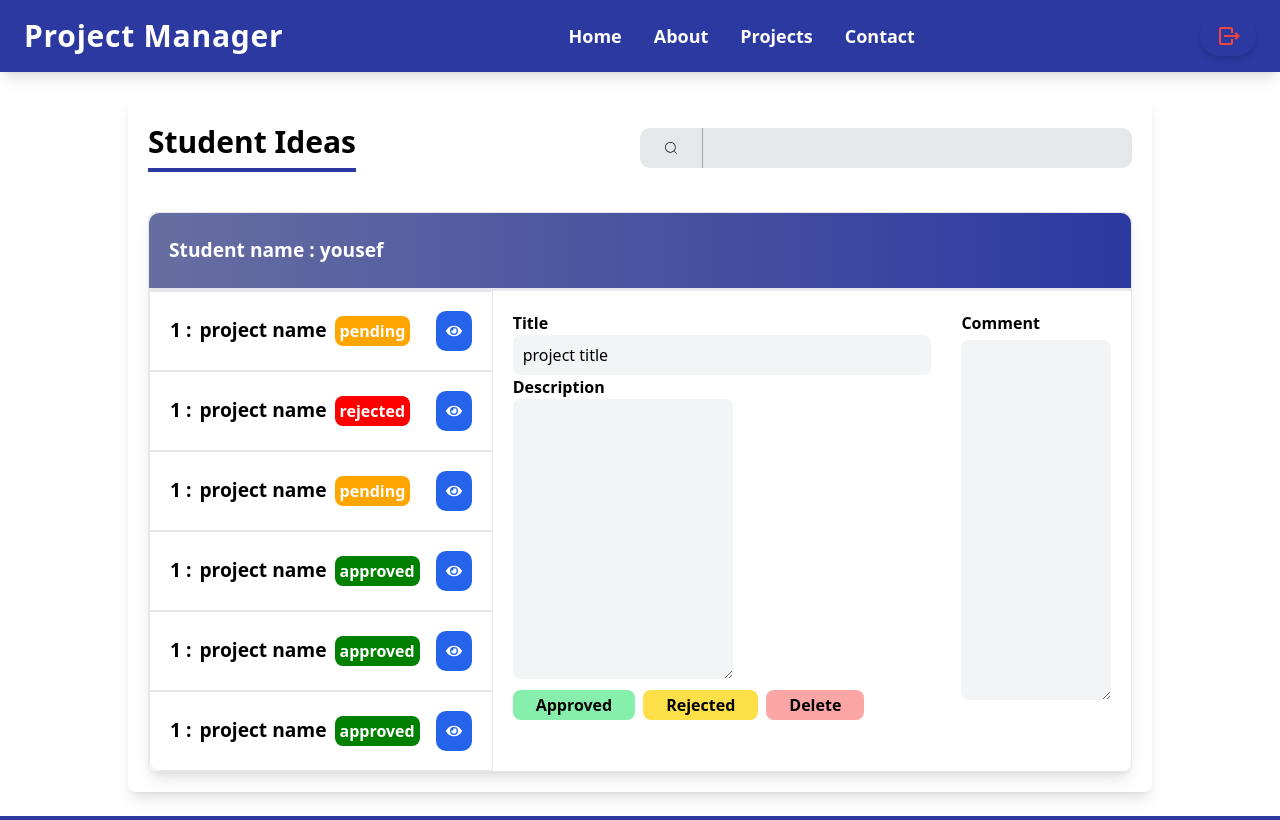
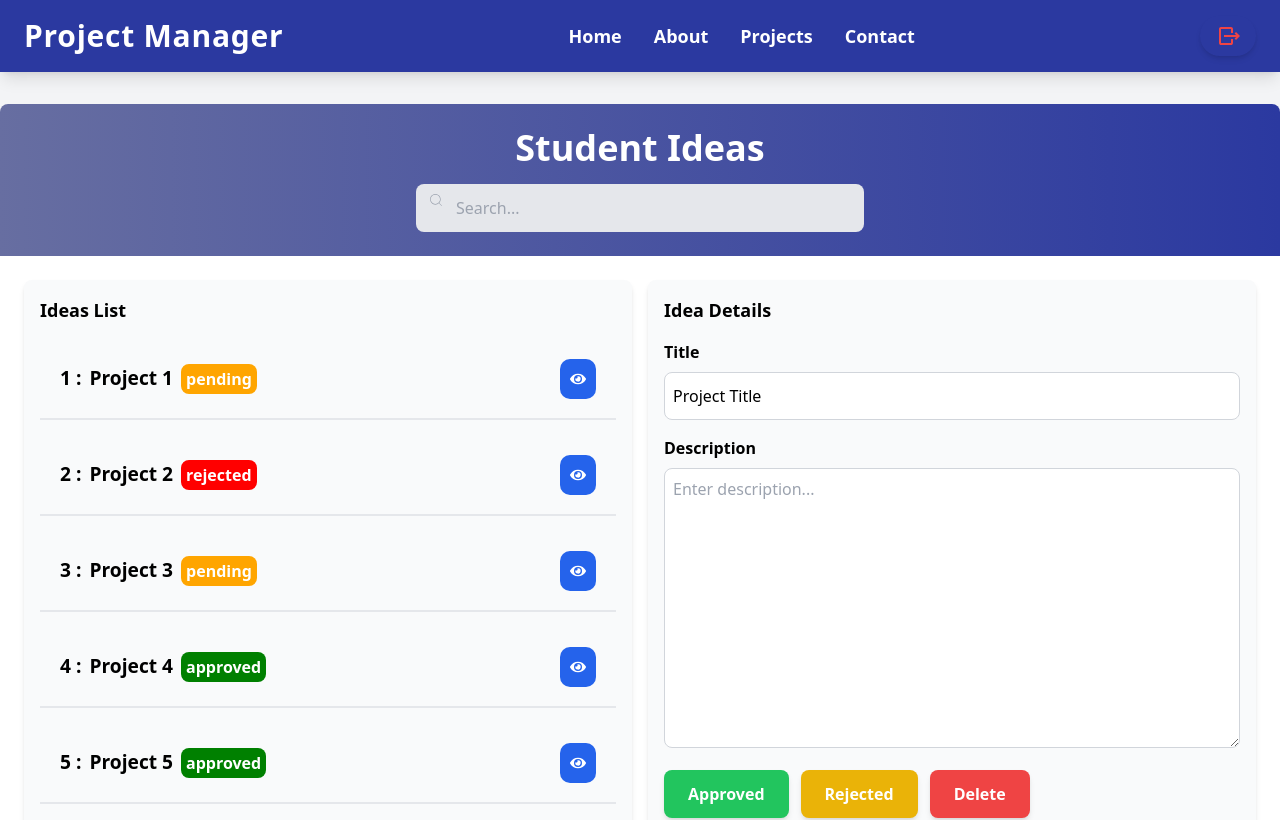
Before and after one commit to arwaalqhtanii/project-managemnt1, a React (Vite) app in the folder FrontEnd/: page /studentideas/1 in a window 1280 px wide. Shown: the top 820 px of the page. Built offline with nearby package versions, Linux system fonts and the light colour scheme.

Commit message:
New Disign for StudentIde By Waleed

```diff
--- a/FrontEnd/src/pages/StudentIdeas.jsx
+++ b/FrontEnd/src/pages/StudentIdeas.jsx
@@ -1,140 +1,136 @@
-
 import { CiSearch } from "react-icons/ci";
-
 import StudentIdeaItems from '../components/StudentIdeaItems';
-
 import Footer from '../components/Footer';
 import Navbar from '../components/Navbar';
+
 function StudentIdeas() {
-
     function DeleteIdeaFN() {
-
+        // Logic to delete idea
     }
 
     function ShowDetailsFN() {
+        // Logic to show details
+    }
 
-    }
     return (
-        <div className="container flex flex-col mx-auto gap-y-[1.5rem] relative">
-            <Navbar></Navbar>
-            <div className='flex justify-center w-[100vw]'>
-                <div className='w-[80vw] flex flex-col gap-y-[1rem] bg-white shadow-lg rounded-lg p-[20px]'>
-                    <div className='flex justify-between items-center h-[10vh]'>
-                        <div className="w-full flex justify-between  mb-4">
-                            <h2 className="text-3xl font-bold text-black border-b-4 border-[#2B39A0] pb-2 text-left">
-                                Student Ideas
-                            </h2>
-                            <div className='flex w-[50%] justify-center items-center'>
-                                <div className='h-[40px] w-[fit-content] px-[23px] flex justify-center bg-gray-200 rounded-l-[10px] items-center border-r-[1px] border-gray-400'>
-                                    <CiSearch></CiSearch>
-                                </div>
-                                <input type='search' className='h-[40px] w-[90%] bg-gray-200 rounded-r-[10px] focus:outline-none'></input>
+        <div className="flex flex-col h-screen bg-gray-100">
+            <Navbar />
+            <main className="flex-1 flex justify-center items-center pt-8 ">
+                <div className="w-full max-w-7xl bg-white rounded-lg shadow-lg overflow-hidden">
+                    <header className="bg-gradient-to-r from-[#676ea1] to-[#2B39A0] text-white p-6 flex flex-col items-center">
+                        <h2 className="text-4xl font-bold">Student Ideas</h2>
+                        <div className="mt-4 w-full max-w-md">
+                            <div className="relative">
+                                <CiSearch className="absolute left-3 top-2 text-gray-400" />
+                                <input
+                                    type="search"
+                                    className="h-12 w-full bg-gray-200 pl-10 rounded-lg focus:outline-none focus:ring-2 focus:ring-blue-400 text-black"
+                                    placeholder="Search..."
+                                />
+                            </div>
+                        </div>
+                    </header>
+
+                    <div className="grid grid-cols-1 md:grid-cols-2 gap-4 p-6">
+                        {/* Left Side for Ideas List */}
+                        <div className="bg-gray-50 rounded-lg p-4 shadow-md h-full overflow-auto">
+                            <h3 className="font-semibold text-lg mb-4">Ideas List</h3>
+                            <div className="space-y-4">
+                                <StudentIdeaItems
+                                    number='1'
+                                    title="Project 1"
+                                    deleteFN={DeleteIdeaFN}
+                                    showDetailsFN={ShowDetailsFN}
+                                    status='pending'
+                                />
+                                <StudentIdeaItems
+                                    number='2'
+                                    title="Project 2"
+                                    deleteFN={DeleteIdeaFN}
+                                    showDetailsFN={ShowDetailsFN}
+                                    status='rejected'
+                                />
+                                <StudentIdeaItems
+                                    number='3'
+                                    title="Project 3"
+                                    deleteFN={DeleteIdeaFN}
+                                    showDetailsFN={ShowDetailsFN}
+                                    status='pending'
+                                />
+                                <StudentIdeaItems
+                                    number='4'
+                                    title="Project 4"
+                                    deleteFN={DeleteIdeaFN}
+                                    showDetailsFN={ShowDetailsFN}
+                                    status='approved'
+                                />
+                                <StudentIdeaItems
+                                    number='5'
+                                    title="Project 5"
+                                    deleteFN={DeleteIdeaFN}
+                                    showDetailsFN={ShowDetailsFN}
+                                    status='approved'
+                                />
+                                <StudentIdeaItems
+                                    number='6'
+                                    title="Project 6"
+                                    deleteFN={DeleteIdeaFN}
+                                    showDetailsFN={ShowDetailsFN}
+                                    status='approved'
+                                />
+                                <StudentIdeaItems
+                                    number='7'
+                                    title="Project 7"
+                                    deleteFN={DeleteIdeaFN}
+                                    showDetailsFN={ShowDetailsFN}
+                                    status='approved'
+                                />
                             </div>
                         </div>
 
-                    </div>
-                    <div className='flex flex-col  w-[100%] border-[1px] bg-white shadow-lg rounded-lg h-[70vh] max-md:h-[100%] '>
-
-                        <div className='w-[100%] flex items-center h-[10vh] px-[20px] border-gray-200 border-b-[3px] rounded-t-[10px] bg-gradient-to-r from-[#676ea1] to-[#2B39A0]'>
-                            <p className='text-white font-semibold text-[1.2rem]'>Student name : {'yousef'}</p>
-
-                        </div>
-                        <div className='w-[100%] h-[60vh] flex max-md:h-[100%] max-md:flex-col'>
-
-                            <div className='w-[35%] max-md:w-[100%] max-md:h-[50%] h-[60vh] flex flex-col border-[1px]  rounded-bl-[10px]  overflow-y-scroll '>
-
-                                <StudentIdeaItems
-                                    number='1'
-                                    title="project name"
-                                    deleteFN={DeleteIdeaFN}
-                                    showDetailsFN={ShowDetailsFN}
-                                    status='pending'
-
-                                ></StudentIdeaItems>
-                                <StudentIdeaItems
-                                    number='1'
-                                    title="project name"
-                                    deleteFN={DeleteIdeaFN}
-                                    showDetailsFN={ShowDetailsFN}
-                                    status='rejected'
-                                ></StudentIdeaItems>
-                                <StudentIdeaItems
-                                    number='1'
-                                    title="project name"
-                                    deleteFN={DeleteIdeaFN}
-                                    showDetailsFN={ShowDetailsFN}
-                                    status='pending'
-
-                                ></StudentIdeaItems>
-                                <StudentIdeaItems
-                                    number='1'
-                                    title="project name"
-                                    deleteFN={DeleteIdeaFN}
-                                    showDetailsFN={ShowDetailsFN}
-                                    status='approved'
-
-                                ></StudentIdeaItems>
-                                <StudentIdeaItems
-                                    number='1'
-                                    title="project name"
-                                    deleteFN={DeleteIdeaFN}
-                                    showDetailsFN={ShowDetailsFN}
-                                    status='approved'
-
-                                ></StudentIdeaItems>
-                                <StudentIdeaItems
-                                    number='1'
-                                    title="project name"
-                                    deleteFN={DeleteIdeaFN}
-                                    showDetailsFN={ShowDetailsFN}
-                                    status='approved'
-
-                                ></StudentIdeaItems>
-                                <StudentIdeaItems
-                                    number='1'
-                                    title="project name"
-                                    deleteFN={DeleteIdeaFN}
-                                    showDetailsFN={ShowDetailsFN}
-                                    status='approved'
-
-                                ></StudentIdeaItems>
-
-
-
+                        {/* Right Side for Idea Details */}
+                        <div className="bg-gray-50 rounded-lg p-4 shadow-md h-full">
+                            <h3 className="font-semibold text-lg mb-4">Idea Details</h3>
+                            <div className="mb-4">
+                                <label className="font-semibold">Title</label>
+                                <input
+                                    type="text"
+                                    className="h-12 w-full bg-white rounded-lg border border-gray-300 mt-2 p-2 focus:outline-none focus:ring-2 focus:ring-blue-400"
+                                    defaultValue="Project Title"
+                                />
                             </div>
-                            <div className='w-[65%] p-[20px] max-md:w-[100%] max-md:flex-col  h-[50vh] flex justify-between   rounded-br-[10px]'>
-
-                                <div className='flex max-md:w-[100%] flex-col gap-y-[0.3rem] w-[70%]'>
-                                    <div>
-                                    <p className='font-semibold'>Title</p>
-                                    <p className='h-[40px] bg-gray-100 rounded-lg px-[10px] flex items-center'>{'project title'}</p>
-                                    <p className='font-semibold'>Description</p>
-                                    <textarea className='min-h-[35vh] max-md:w-[100%] bg-gray-100 p-[10px] focus:outline-none rounded-lg'>
-
-                                    </textarea>
-                                    </div>
-
-                                    <div className='flex max-md:flex-col max-md:gap-y-[0.5rem] gap-x-[0.5rem]'>
-                                        <button className='h-[30px] bg-green-300 hover:bg-green-500 rounded-lg px-[23px] font-semibold'>Approved</button>
-                                        <button className='h-[30px] bg-yellow-300 hover:bg-yellow-500 rounded-lg px-[23px] font-semibold'>Rejected</button>
-                                        <button className='h-[30px] bg-red-300 hover:bg-red-500 rounded-lg px-[23px] font-semibold'>Delete</button>
-                                    </div>
-                                </div>
-                                <div className='w-[25%] flex flex-col gap-y-[0.3rem]'>
-                                    <p className='font-semibold'>Comment</p>
-                                    <textarea className='min-h-[45vh] bg-gray-100 p-[10px] focus:outline-none rounded-lg'></textarea>
-
-                                </div>
-
+                            <div className="mb-4">
+                                <label className="font-semibold">Description</label>
+                                <textarea
+                                    className="min-h-[35vh] bg-white border border-gray-300 p-2 focus:outline-none focus:ring-2 focus:ring-blue-400 w-full mt-2 rounded-lg"
+                                    placeholder="Enter description..."
+                                />
+                            </div>
+                            <div className="flex gap-3 mb-4">
+                                <button className="h-12 bg-green-500 hover:bg-green-600 text-white rounded-lg px-6 font-semibold shadow-md">
+                                    Approved
+                                </button>
+                                <button className="h-12 bg-yellow-500 hover:bg-yellow-600 text-white rounded-lg px-6 font-semibold shadow-md">
+                                    Rejected
+                                </button>
+                                <button className="h-12 bg-red-500 hover:bg-red-600 text-white rounded-lg px-6 font-semibold shadow-md">
+                                    Delete
+                                </button>
+                            </div>
+                            <div>
+                                <label className="font-semibold">Comment</label>
+                                <textarea
+                                    className="min-h-[25vh] bg-white border border-gray-300 p-2 focus:outline-none focus:ring-2 focus:ring-blue-400 w-full mt-2 rounded-lg"
+                                    placeholder="Add your comments..."
+                                />
                             </div>
                         </div>
-
                     </div>
                 </div>
-            </div>
-            <Footer></Footer>
+            </main>
+            <Footer />
         </div>
-    )
+    );
 }
 
-export default StudentIdeas
+export default StudentIdeas;
```
